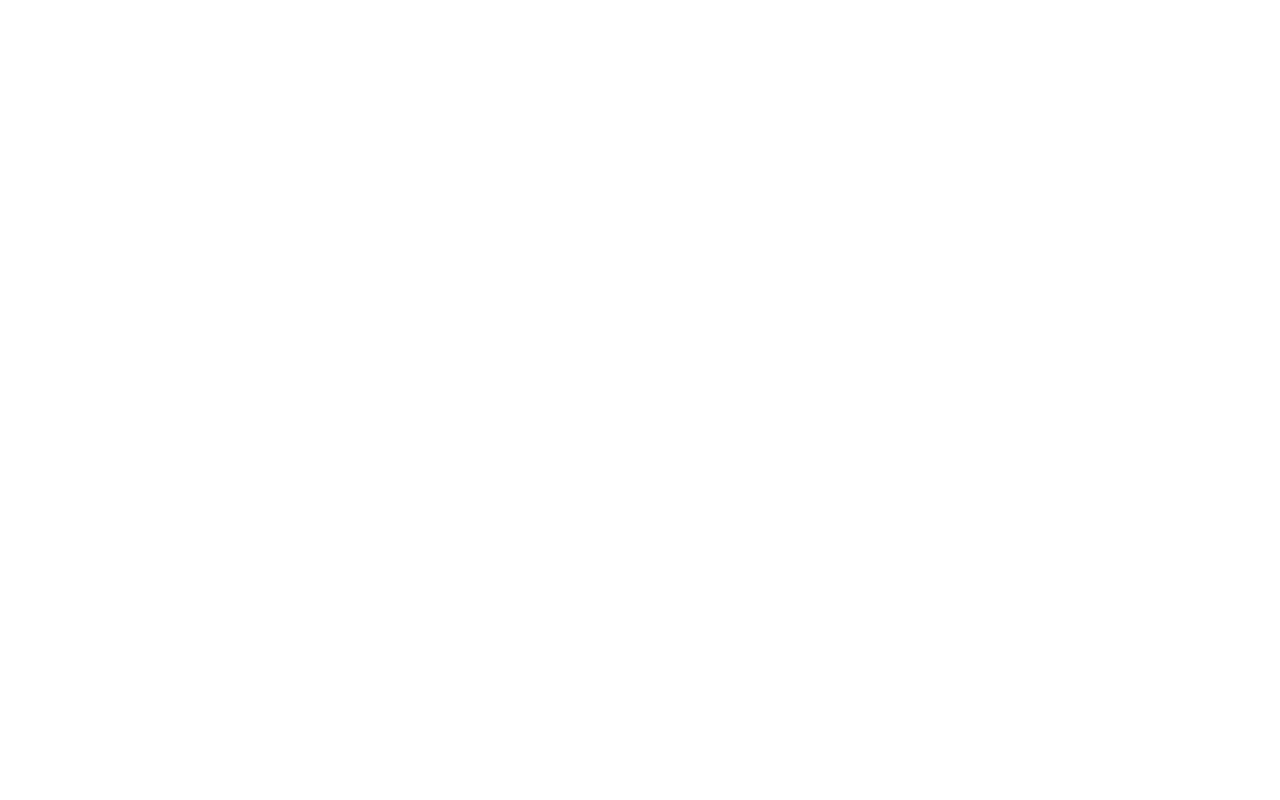
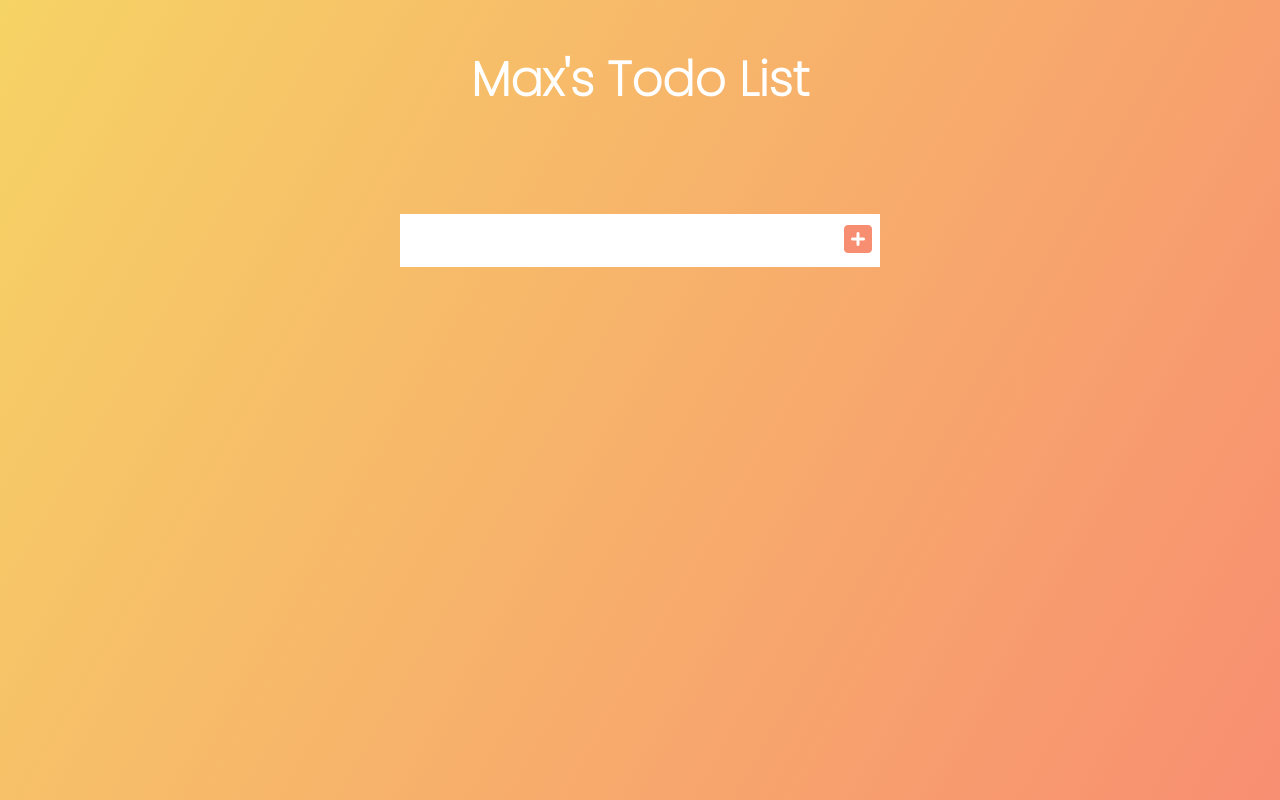
Before and after one commit to MaxwellMalinsky/basic-js-projects, a plain HTML site: page todo-app/index.html in a window 1280 px wide. Drawn offline with Linux system fonts and the light colour scheme.

Commit message:
finished html and css

```diff
--- a/todo-app/index.html
+++ b/todo-app/index.html
@@ -13,6 +13,21 @@
 </head>
 <body>
 
+    <header>
+        <h1>Max's Todo List</h1>
+    </header>
+    <form>
+        <input type="text" class="todo-input">
+        <button class="todo-button" type='submit'>
+            <i class="fas fa-plus-square"></i>
+        </button>
+    </form>
+    <div class="todo-container">
+        <ul class="todo-list">
+
+        </ul>
+    </div>
+
     <script src="./app.js"></script>
 </body>
 </html>
--- a/todo-app/style.css
+++ b/todo-app/style.css
@@ -0,0 +1,43 @@
+*{
+    margin: 0;
+    padding: 0;
+}
+
+
+body {
+    background-image: linear-gradient(120deg, #f6d365, #f88e71);
+    color: white;
+    font-family: 'Poppins', sans-serif;
+    min-height: 100vh;
+}
+
+header {
+    font-size: 1.5rem;
+}
+
+header,form{
+    min-height: 20vh;
+    display: flex;
+    justify-content: center;
+    align-items: center;
+}
+
+form input, form button {
+    padding: 0.5rem;
+    font-size: 2rem;
+    border: none;
+    background: white;
+
+}
+
+form button {
+    color: #f88e71;
+    background: white;
+    cursor: pointer;
+    transition: all 0.3s ease
+}
+
+form button:hover{
+    background: #f88e71;
+    color: white
+}
```
